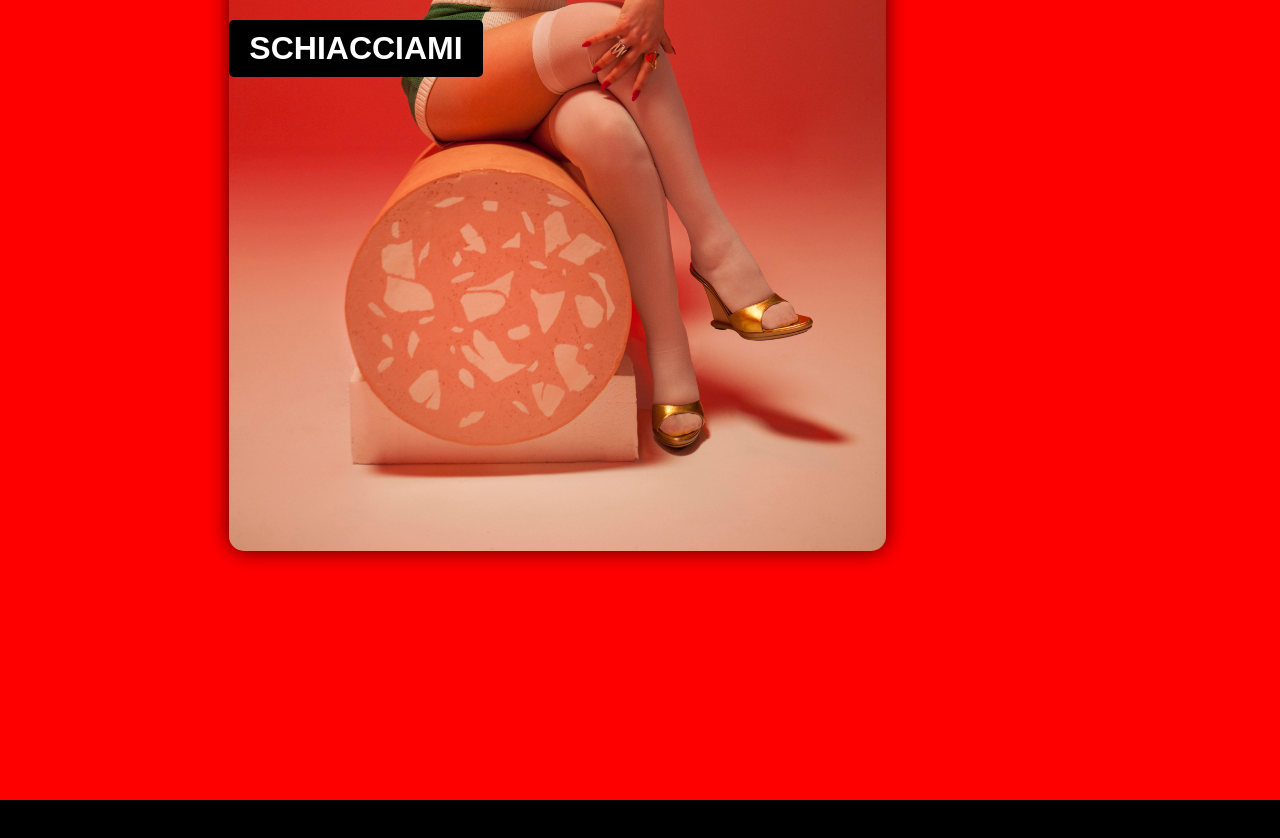
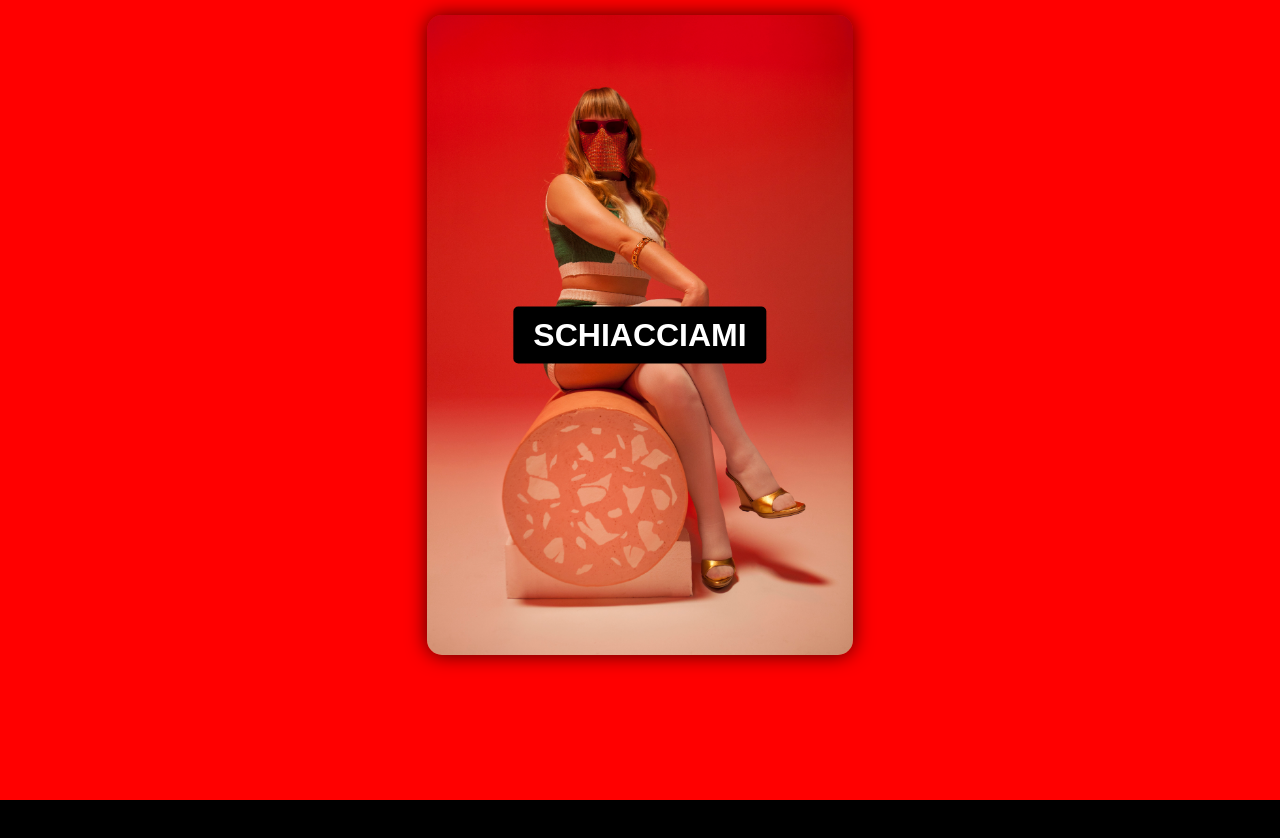
Before and after one commit to ilfriariello/comple-anto, a plain HTML site: page index.html in a window 1280 px wide. Shown: the top 838 px of the page. After the commit the page ends 800 px from the top, so only its background shows below. Drawn offline with Linux system fonts and the light colour scheme.

Commit message:
Update styles.css

```diff
--- a/styles.css
+++ b/styles.css
@@ -61,10 +61,22 @@ body {
     transition: opacity 2s ease-in; /* Transizione di 2 secondi */
 }
 
-/* Stile per il banner che invita a cliccare */
+/* Contenitore per la foto e il banner */
+#image-container {
+    position: relative;
+    width: 80%;
+    height: 80%;
+    display: flex;
+    justify-content: center;
+    align-items: center;
+}
+
+/* Banner che invita a cliccare, centrato sopra la foto */
 #click-banner {
     position: absolute;
-    top: 20px;
+    top: 50%;
+    left: 50%;
+    transform: translate(-50%, -50%);
     font-size: 2rem;
     font-weight: bold;
     background-color: #000;
@@ -77,8 +89,8 @@ body {
 
 /* Stile per la foto */
 #final-content img {
-    max-width: 80%;
-    max-height: 80%;
+    max-width: 100%;
+    max-height: 100%;
     border-radius: 15px;
     box-shadow: 0 0 20px rgba(0, 0, 0, 0.7);
 }
```
